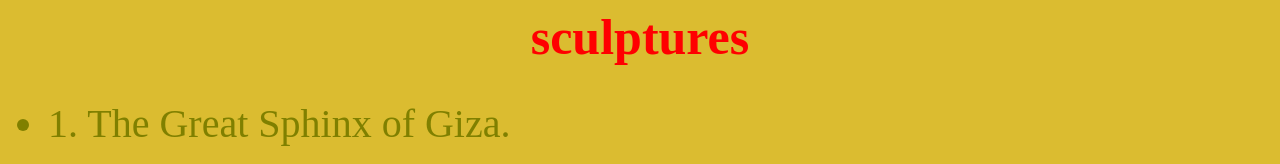
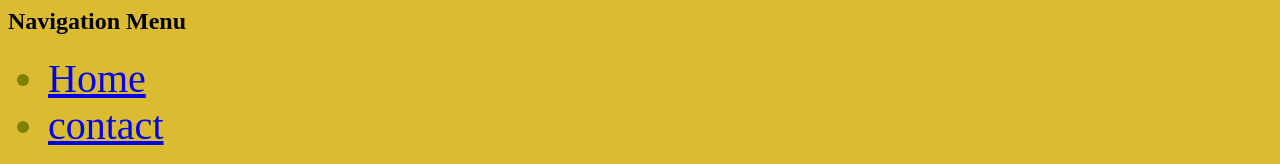
Before and after one commit to SyedAffan12/SyedAffan12.github.io, a plain HTML site: page sculptures.html in a window 1280 px wide. Shown: the top 164 px of the page. Drawn offline with Linux system fonts and the light colour scheme.

Commit message:
Update sculptures.html

```diff
--- a/sculptures.html
+++ b/sculptures.html
@@ -1,5 +1,11 @@
 <html>
+  <link rel="stylesheet" href="style.css">
   <body>
+    <h2>Navigation Menu</h2>
+
+    <ul>
+      <li id="sil"><a href="Index.html">Home</a></li>
+       <li id="sil"><a href="contact.html">contact</a></li>
     <style>
       body
       {
```
